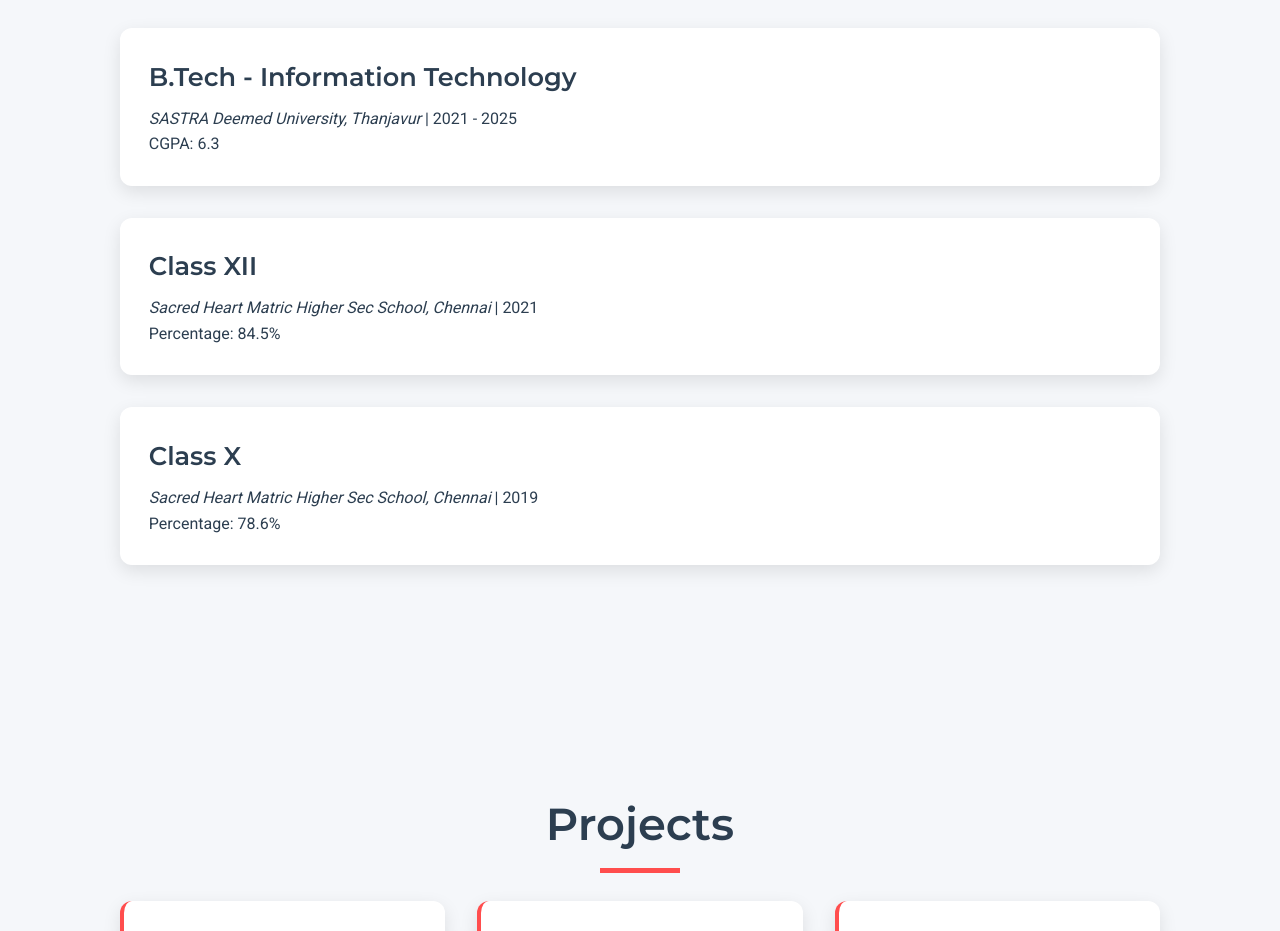
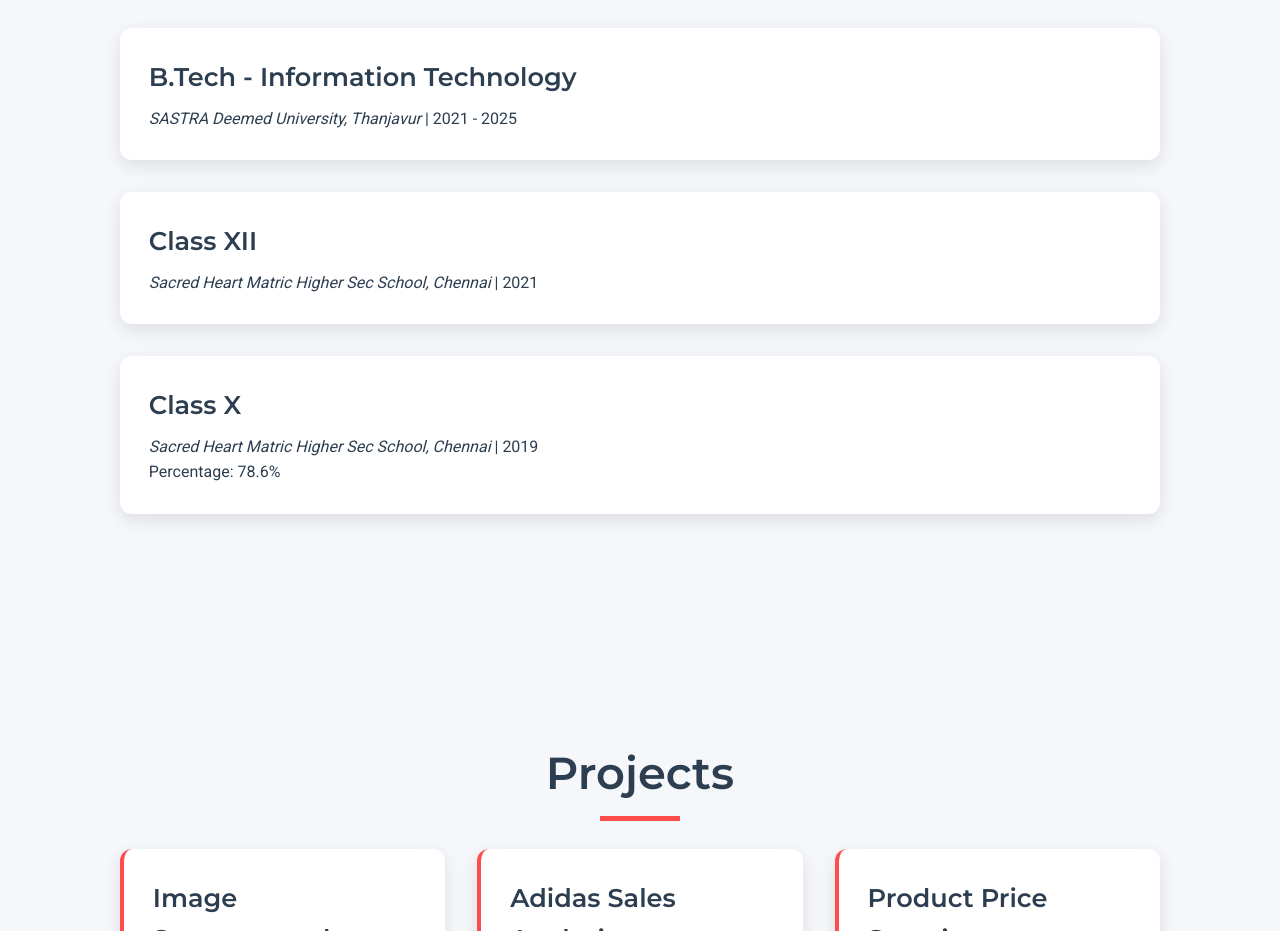
Before and after one commit to Nithin-182004/portfolio.io, a plain HTML site: page index.html in a window 1280 px wide. Shown: the part 1480-2411 px from the top of the page. Drawn offline with Linux system fonts and the light colour scheme.

Commit message:
index.html

```diff
--- a/index.html
+++ b/index.html
@@ -624,12 +624,10 @@
             <div class="education-item">
                 <h3>B.Tech - Information Technology</h3>
                 <p><em>SASTRA Deemed University, Thanjavur</em> | 2021 - 2025</p>
-                <p>CGPA: 6.3</p>
             </div>
             <div class="education-item">
                 <h3>Class XII</h3>
                 <p><em>Sacred Heart Matric Higher Sec School, Chennai</em> | 2021</p>
-                <p>Percentage: 84.5%</p>
             </div>
             <div class="education-item">
                 <h3>Class X</h3>
```
